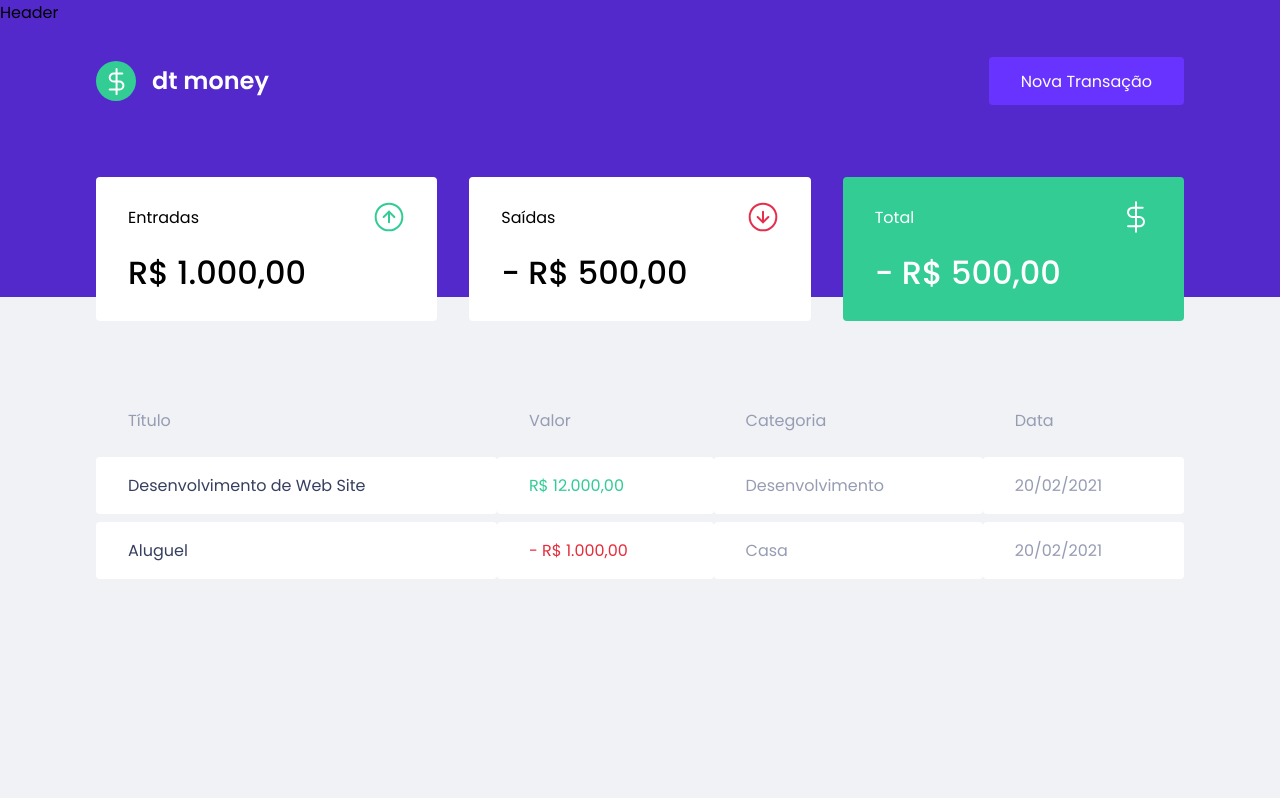
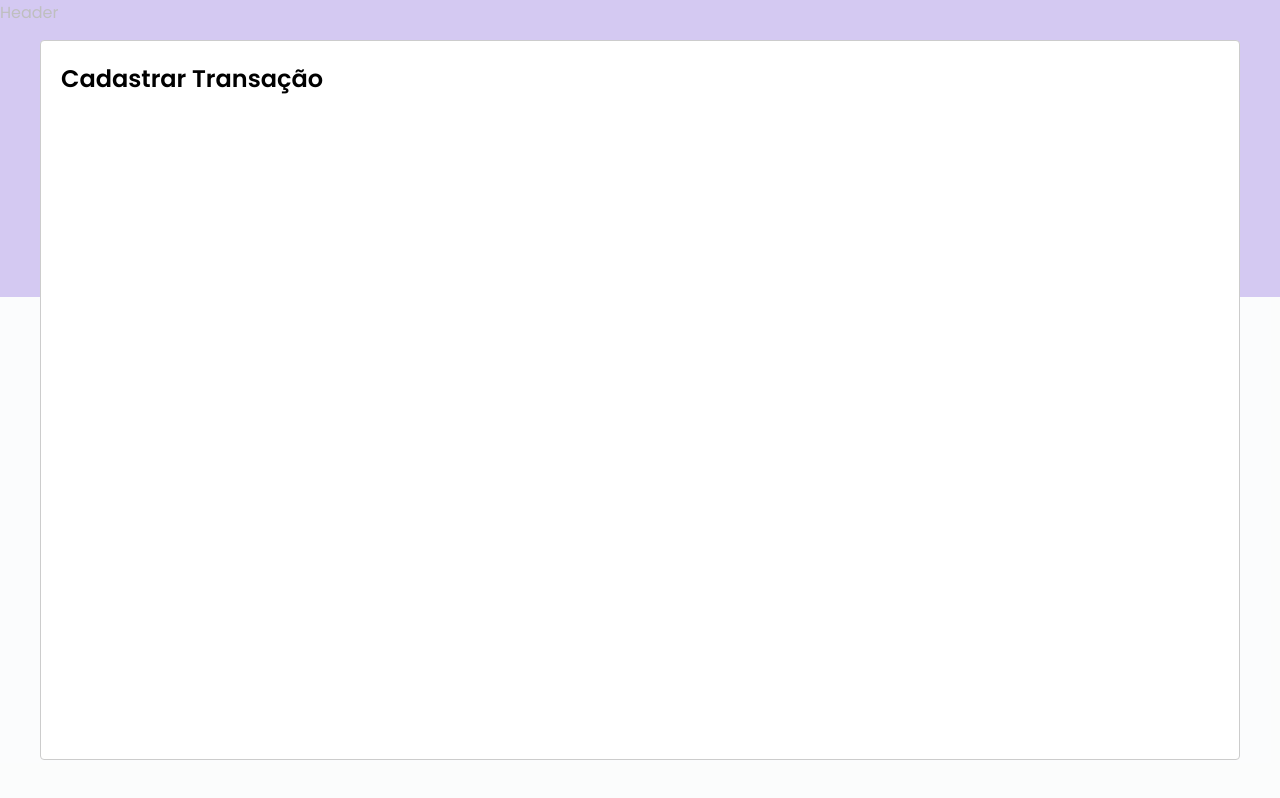
Before and after one commit to eps364/ignite-dtmoney, a React (Create React App) app: page / in a window 1280 px wide. Both pictures are taken after a click on the button "Nova Transação". Built offline with nearby package versions, Linux system fonts and the light colour scheme; no server answers; what miragejs would draw is missing.

Commit message:
:heavy_plus_sign: Add react-modal

```diff
--- a/package.json
+++ b/package.json
@@ -7,6 +7,7 @@
     "miragejs": "^0.1.41",
     "react": "^17.0.2",
     "react-dom": "^17.0.2",
+    "react-modal": "^3.13.1",
     "react-scripts": "4.0.3"
   },
   "devDependencies": {
@@ -17,6 +18,7 @@
     "@types/node": "^12.0.0",
     "@types/react": "^17.0.0",
     "@types/react-dom": "^17.0.0",
+    "@types/react-modal": "^3.12.0",
     "@types/styled-components": "^5.1.9",
     "styled-components": "^5.3.0",
     "typescript": "^4.1.2",
--- a/src/App.tsx
+++ b/src/App.tsx
@@ -1,12 +1,29 @@
+import { useState } from 'react';
+import Modal from 'react-modal'
 import { Dashboard } from "./components/Dashboard";
 import { Header } from "./components/Header";
 import { GlobalStyle } from "./styles/global";
 
+Modal.setAppElement('#root')
 export function App() {
+  const [isNewTransactionModalOpen, setIsNewTransactionModalOpen] = useState(false)
+
+  function handleOpenNewTransactionModal() {
+    setIsNewTransactionModalOpen(true)
+  }
+  function handleCloseNewTransactionModal() {
+    setIsNewTransactionModalOpen(false)
+  }
   return (
     <>
-      <Header />
+      <Header onOpenNewTransitionModal={handleOpenNewTransactionModal} />
       <Dashboard />
+      <Modal
+        isOpen={isNewTransactionModalOpen}
+        onRequestClose={handleCloseNewTransactionModal}
+      >
+        <h2>Cadastrar Transação</h2>
+      </Modal>
       <GlobalStyle />
 
     </>
--- a/src/components/Header/index.tsx
+++ b/src/components/Header/index.tsx
@@ -1,13 +1,20 @@
-
 import logoImg from '../../assets/logo.svg'
 import { Container, Content } from './styles'
 
-export function Header() {
+interface HeaderProps {
+  onOpenNewTransitionModal: () => void;
+}
+export function Header({ onOpenNewTransitionModal }: HeaderProps) {
   return (
     <Container>Header
       <Content>
         <img src={logoImg} alt="dt money" />
-        <button type="button">Nova Transação</button>
+        <button
+          type="button"
+          onClick={onOpenNewTransitionModal}
+        >
+          Nova Transação
+        </button>
       </Content>
     </Container>
   )
```
Also changed, not shown: 1 other file (tests, documents, lock files or other folders).
